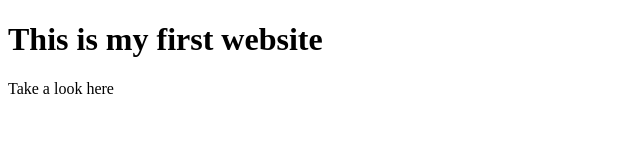
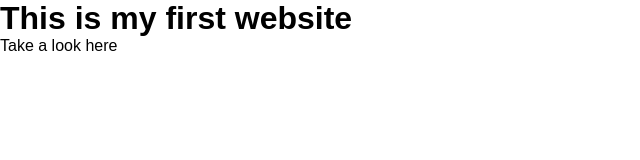
Before and after one commit to shaanprk/Portfolio-Website, a plain HTML site: page index.html in a window 1280 px wide. Shown: the whole page, without its empty margins (0-640 px from the left). Drawn offline with Linux system fonts and the light colour scheme.

Commit message:
Second Edit

```diff
--- a/index.html
+++ b/index.html
@@ -1,8 +1,15 @@
 <!DOCTYPE html>
-<html>
+<html lang="en">
 <head>
+    <meta charset="UTF-8">
+    <meta http-equiv="X-UA-Compatible" content="IE=edge">
+    <meta name="viewport" content="width=device-width, initial-scale=1.0">
     <title>My First Website</title>
+    <link rel="stylesheet" href="styles.css">
 </head>
+
+
+
 <body>
     <h1>This is my first website</h1>
     <p>Take a look here</p>
--- /dev/null
+++ b/styles.css
@@ -0,0 +1,5 @@
+*{
+    margin: 0;
+    padding: 0;
+    font-family: sans-serif;
+}
```
Lines whose indentation alone changed are shown as unchanged.
